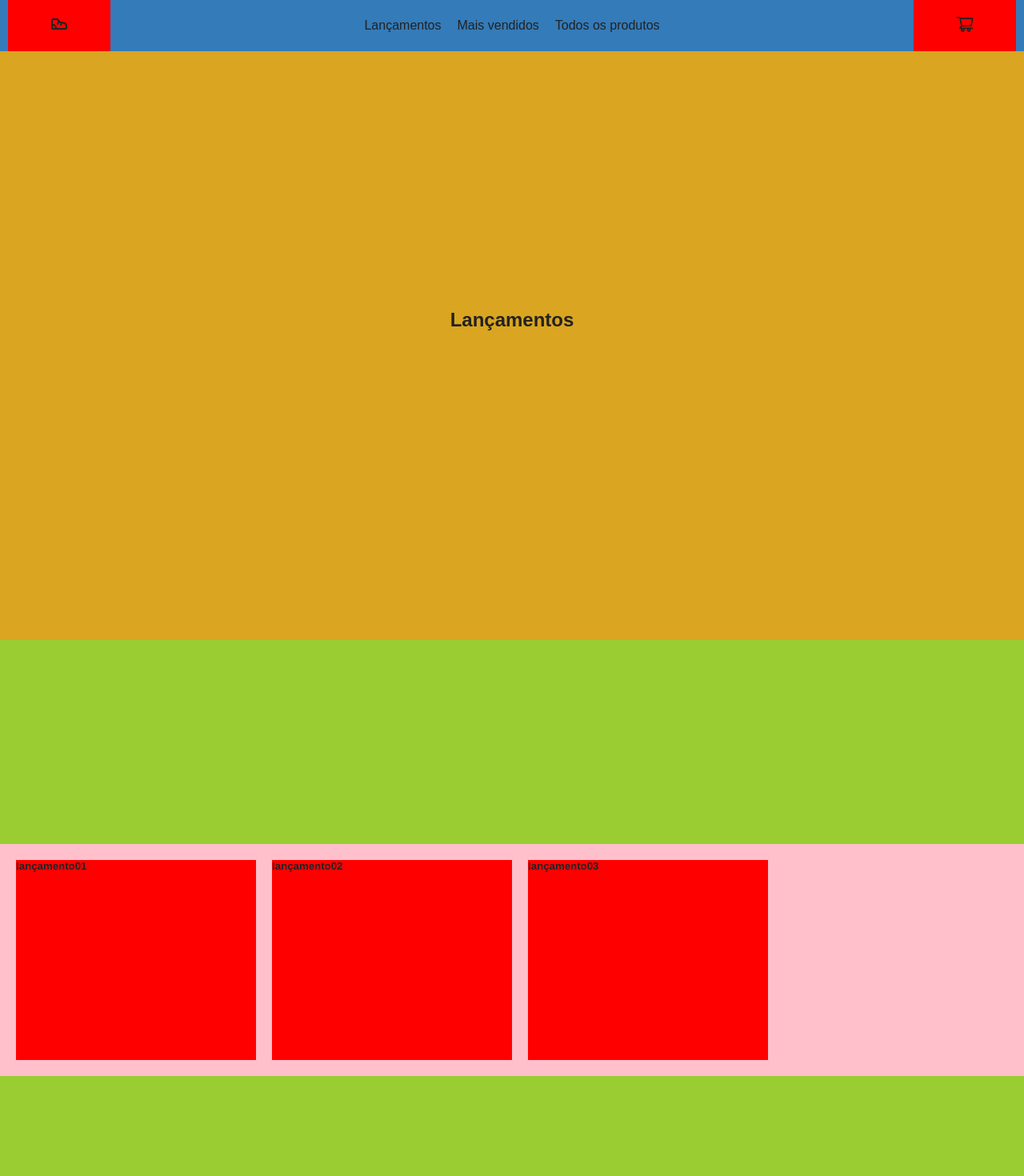
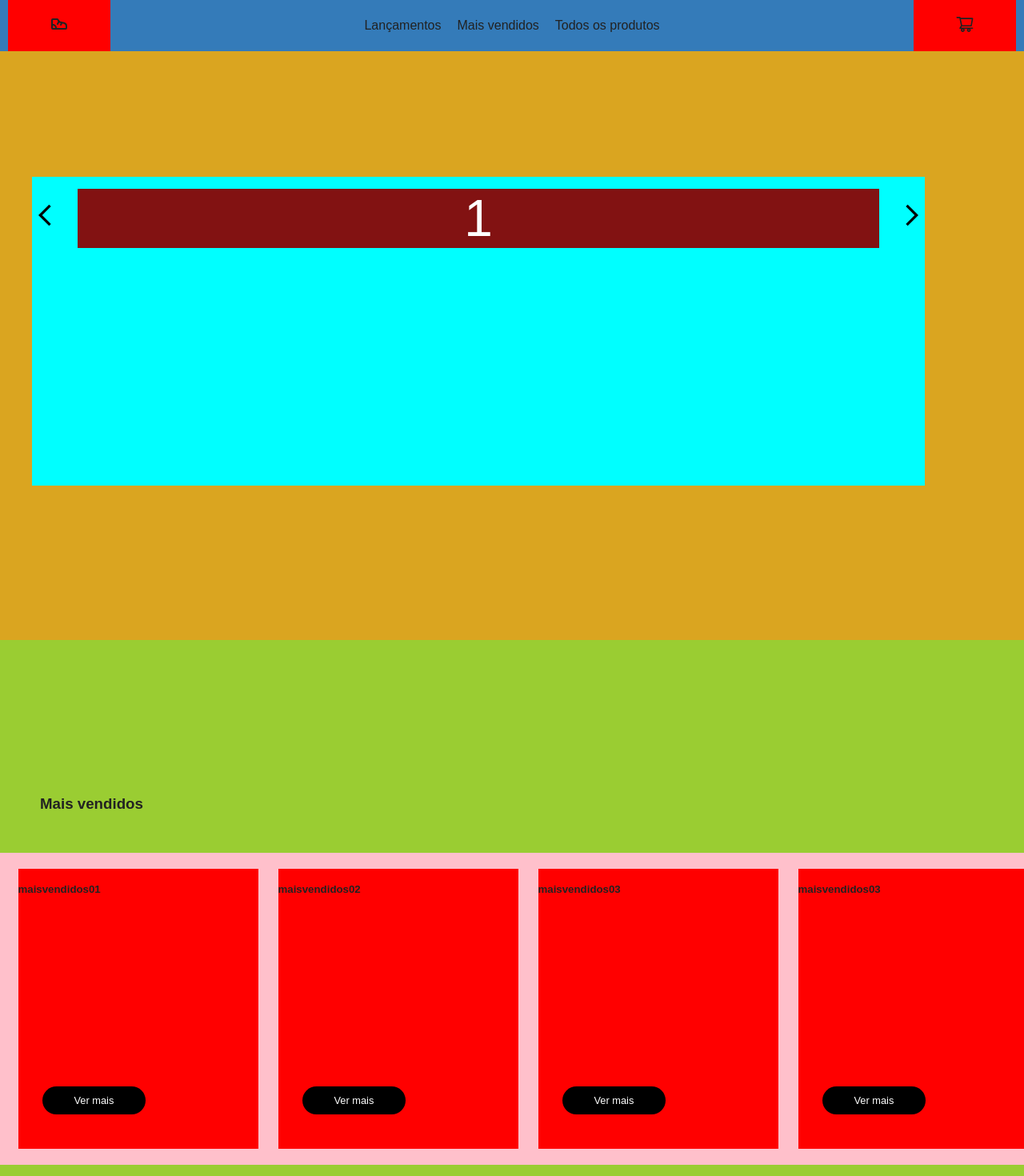
Before and after one commit to claudionsc/stepx, a React (Create React App) app: page / in a window 1280 px wide. Shown: the top 1470 px of the page at 80% size. Built offline with nearby package versions, Linux system fonts and the light colour scheme; no server answers.

Commit message:
Inserindo slider

```diff
--- a/package.json
+++ b/package.json
@@ -6,6 +6,7 @@
     "@react-spring/web": "9.7.1",
     "@react-three/drei": "9.57.3",
     "@react-three/fiber": "8.12.0",
+    "@splidejs/splide": "^4.1.4",
     "@testing-library/jest-dom": "^5.16.5",
     "@testing-library/react": "^13.4.0",
     "@testing-library/user-event": "^13.5.0",
@@ -13,6 +14,7 @@
     "framer-motion": "10.6.0",
     "react": "^18.2.0",
     "react-dom": "^18.2.0",
+    "react-elastic-carousel": "^0.11.5",
     "react-icons": "^4.9.0",
     "react-router-dom": "^6.11.2",
     "react-scripts": "5.0.1",
--- /dev/null
+++ b/src/components/Slide/Item.jsx
@@ -0,0 +1,13 @@
+import styled from "styled-components";
+
+export default styled.div`
+    display: flex;
+    justify-content: center;
+    align-items: center;
+    height: 100%;
+    width: 100%;
+    background-color: #821212;
+    color: white;
+    margin: 15px;
+    font-size: 4rem;
+`
--- /dev/null
+++ b/src/components/Slide/Slide.jsx
@@ -0,0 +1,41 @@
+import React, { useState } from 'react'
+import Item from './Item'
+import Carousel, { consts } from 'react-elastic-carousel'
+import { MdArrowBackIosNew } from 'react-icons/md'
+import { MdArrowForwardIos } from 'react-icons/md'
+
+const Slide = () => {
+
+  const breakpoints = [
+    { width: 1, itemToSHow: 1 },
+    { width: 550, itemToSHow: 2, itemToScroll: 2 },
+    { width: 768, itemToSHow: 3 },
+    { width: 1200, itemToSHow: 4 },
+
+  ]
+
+  const [items, setItems] = useState([1, 2, 3, 4, 5])
+
+
+
+  return (
+
+
+    <div className='container'>
+      <div className="carousel-wrapper">
+        <Carousel isRTL breakPoints={breakpoints}
+        renderArrow={({ type, onClick }) => {
+          const pointer = type === consts.PREV ? <MdArrowForwardIos /> : <MdArrowBackIosNew />
+          return <button onClick={onClick}>{pointer}</button>
+        }}
+        >
+          {items.map((item) => (
+            <Item key={item}>{item}</Item>
+          ))}
+        </Carousel>
+      </div>
+    </div>
+  )
+}
+
+export default Slide;
--- a/src/components/pages/cart/CartStyles.jsx
+++ b/src/components/pages/cart/CartStyles.jsx
@@ -7,6 +7,7 @@ export const CartContainer = styled.aside`
     position: fixed;
     top: 0;
     right: 0;
+    z-index: 1;
     & svg {
         font-size: 1.5rem;
         cursor: pointer;
--- a/src/components/pages/home/Home.jsx
+++ b/src/components/pages/home/Home.jsx
@@ -5,6 +5,7 @@ import { Cart } from '../cart/Cart';
 import { ProductsHome } from './sections/ProductsHome/ProductsHome';
 import '../../../styles/home.css'
 import { MaisVendidos } from './sections/mais-vendidos/MaisVendidos';
+import Slide  from '../../Slide/Slide';
 
 
 export const Home = () => {
@@ -14,16 +15,19 @@ export const Home = () => {
   return (
     <main id='main'>
       <Navbar />
-      <section id='lancamentos'>
+
+      <section id='lancamentos' >
         <h1>Lançamentos</h1>
+        <Slide />
       </section>
 
       <section id='vendidos'>
+        <h3>Mais vendidos</h3>
         <main className='vendidos'>
-
-          <MaisVendidos nome={'lançamento01'} />
-          <MaisVendidos nome={'lançamento02'} />
-          <MaisVendidos nome={'lançamento03'} />
+          <MaisVendidos nome={'maisvendidos01'} />
+          <MaisVendidos nome={'maisvendidos02'} />
+          <MaisVendidos nome={'maisvendidos03'} />
+          <MaisVendidos nome={'maisvendidos03'} />
         </main>
       </section>
 
--- a/src/components/pages/home/sections/mais-vendidos/StyleMaisVendidos.jsx
+++ b/src/components/pages/home/sections/mais-vendidos/StyleMaisVendidos.jsx
@@ -3,5 +3,22 @@ import styled from "styled-components";
 export const MVStyled = styled.span`
     background-color: red;
     width: 300px;
-    height: 250px;
+    height: 350px;
+    cursor: pointer;
+
+    ::before {
+        content: 'Ver mais';
+        background-color: black;
+        color: white;
+        padding: 10px 40px;
+        border-radius: 118px 117px 117px 117px;
+-webkit-border-radius: 118px 117px 117px 117px;
+-moz-border-radius: 118px 117px 117px 117px;
+        height: 20px;
+        font-size: .8rem;
+        position: relative;
+        top: 80%;
+        left: 10%;
+
+    }
 `
--- a/src/styles/home.css
+++ b/src/styles/home.css
@@ -21,14 +21,69 @@ section {
     background-position: 50% 50%;
 }
 
- #lancamentos {
+  #lancamentos {
     background-color: goldenrod;
+    display: flex;
+    place-items: center;
+    flex-direction: column;
+    align-items: flex-start;
+    justify-content: center;
+    padding-left: 40px;
+    width: auto;
 
+  }
+
+
+
+.container {
+    font-family: sans-serif;
+    display: flex;
+    flex-direction: column;
+    align-items: center;
+    justify-content: center;
+    height: 100vh;
+    width: 90%;
 }
+
+
+.carousel-wrapper {
+    background-color: aqua;
+    width: 100%;
+    height: 50%;
+    margin: 0 auto;
+}
+.carousel-wrapper button {
+  font-size: 2rem;
+  border: none;
+  background-color: rgba(0, 0, 0, 0);
+}
+
+.carousel-wrapper button:hover {
+  color: rgb(38, 38, 38);
+  cursor: pointer;
+}
+
+.rec-carousel-item:focus {
+    outline: none;
+}
+
+button.rec-dot{
+    display: none;
+}
+
+
 
 #vendidos {
     background-color: yellowgreen;
+    display: flex;
+    flex-direction: column;
+    align-items: flex-start;
 }
+
+#vendidos h3 {
+    margin: 50px;
+}
+
 
 .vendidos {
     background-color: pink;
@@ -42,9 +97,6 @@ section {
     width: 100%;
 
 }
-
-
-
 
  #produtos {
     background-color: green;
```
Also changed, not shown: 1 other file (tests, documents, lock files or other folders).
